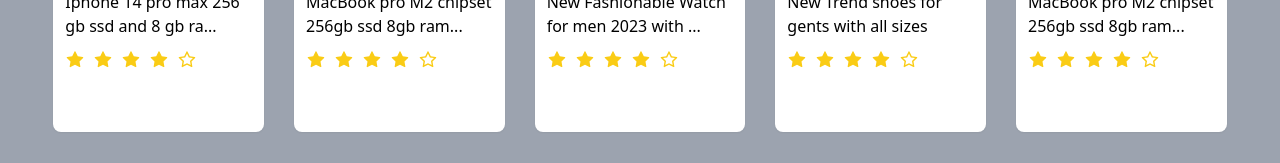
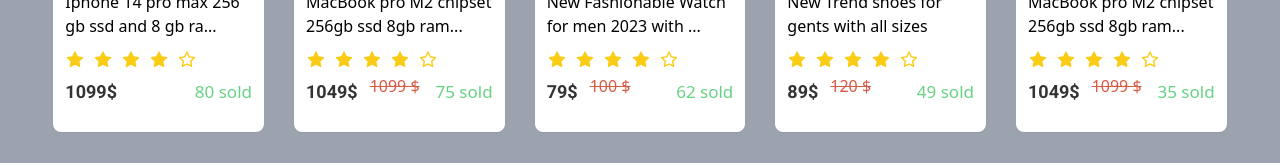
Before and after one commit to Brilliant-Developer1/Shop_MERN, a React (Vite) app in the folder frontend/Shop_MERN/: page / in a window 1280 px wide. Shown: the part 1605-1768 px from the top of the page. Built offline with nearby package versions, Linux system fonts and the light colour scheme; no server answers.

Commit message:
Product Card

```diff
--- a/frontend/Shop_MERN/src/components/Layout/ProductCard.jsx
+++ b/frontend/Shop_MERN/src/components/Layout/ProductCard.jsx
@@ -44,6 +44,20 @@
               className="mr-2 cursor-pointer "
             ></AiOutlineStar>
           </div>
+
+          <div className="py-2 flex items-center justify-between">
+            <div className="flex">
+              <h5 className={`${styles.productDiscountPrice}`}>
+                {data.price === 0 ? data.price : data.discount_price}$
+              </h5>
+              <h4 className={`${styles.price}`}>
+                {data.price ? data.price + ' $' : null}
+              </h4>
+            </div>
+            <span className="font-[400] text-[17px] text-[#68d284]">
+              {data?.total_sell} sold
+            </span>
+          </div>
         </Link>
       </div>
     </div>
```
